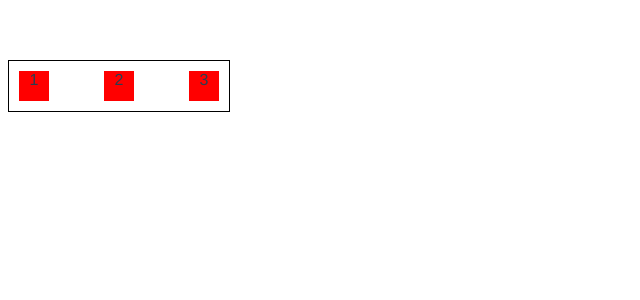
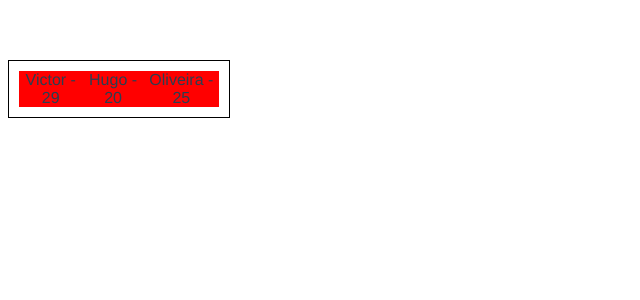
Before and after one commit to Thorugoh/web-pocs, a Vue app in the folder hello-vue/: page / in a window 1280 px wide. Shown: the top 300 px of the page, without its empty margins (0-640 px from the left). Built offline with nearby package versions, Linux system fonts and the light colour scheme.

Commit message:
required props

```diff
--- a/hello-vue/src/App.vue
+++ b/hello-vue/src/App.vue
@@ -1,8 +1,8 @@
 <template>
   <div class="container-box">
-    <MyBox text="1" />
-    <MyBox text="2" />
-    <MyBox text="3"/>
+    <MyBox name="Victor" age="29"/>
+    <MyBox name="Hugo" age="20" />
+    <MyBox name="Oliveira" age="25"/>
   </div>
 
 </template>
--- a/hello-vue/src/components/MyBox.vue
+++ b/hello-vue/src/components/MyBox.vue
@@ -1,6 +1,6 @@
 <template>
     <div class="box">
-        {{  text }}
+        {{ name }} - {{ age }}
     </div>
 </template>
 
@@ -8,9 +8,13 @@
     export default {
         name: 'MyBox',
         props: {
-            text: {
+            name: {
                 type: String,
                 default: 'N/A'
+            },
+            age: {
+                type: Number,
+                required: true
             }
         }
     }
@@ -18,8 +22,8 @@
 
 <style>
     .box {
-        width: 30px;
-        height: 30px;
+        min-width: 30px;
+        min-height: 30px;
         background-color: red;
         justify-content: center;
         align-items: center;
```
